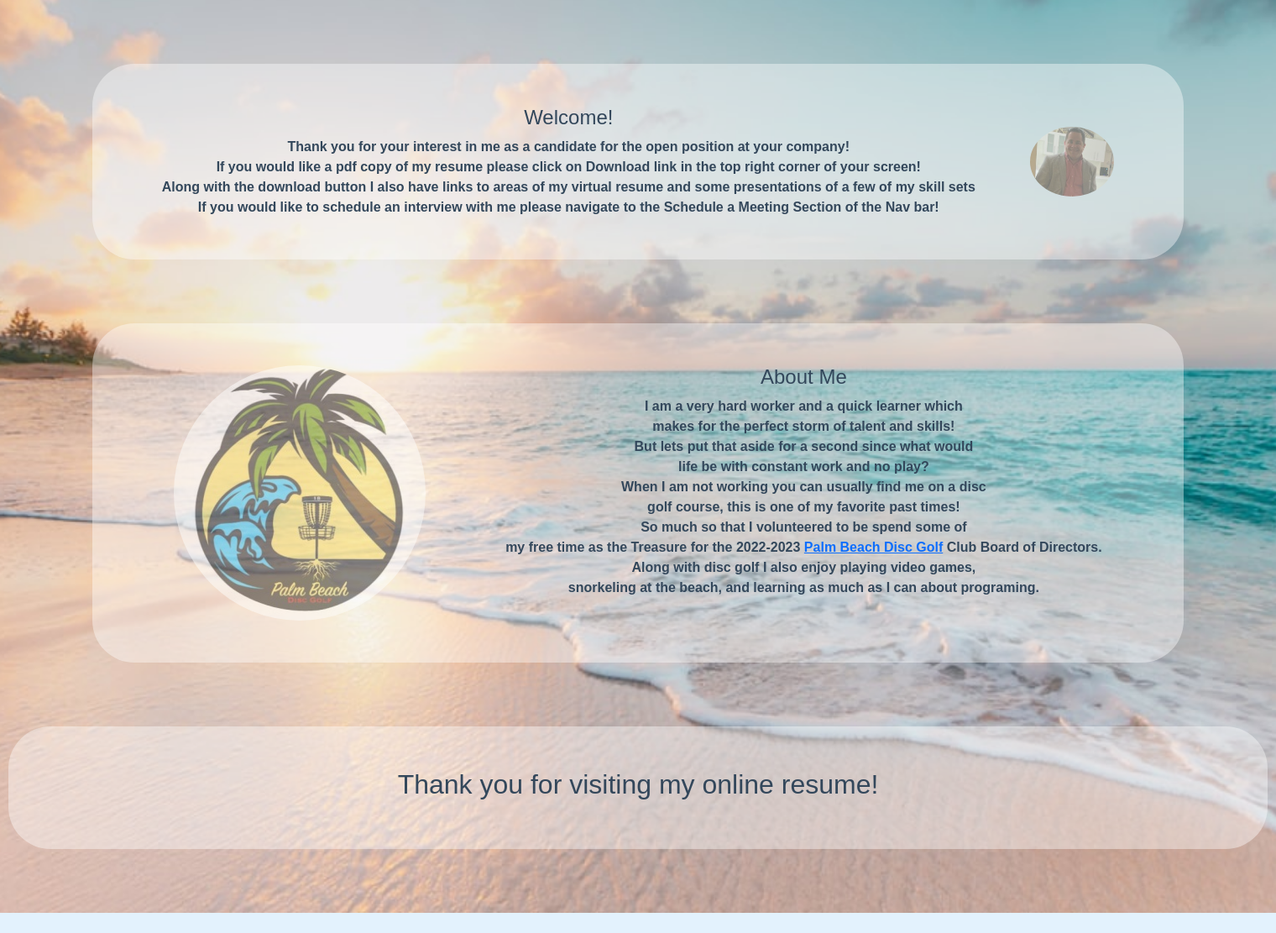
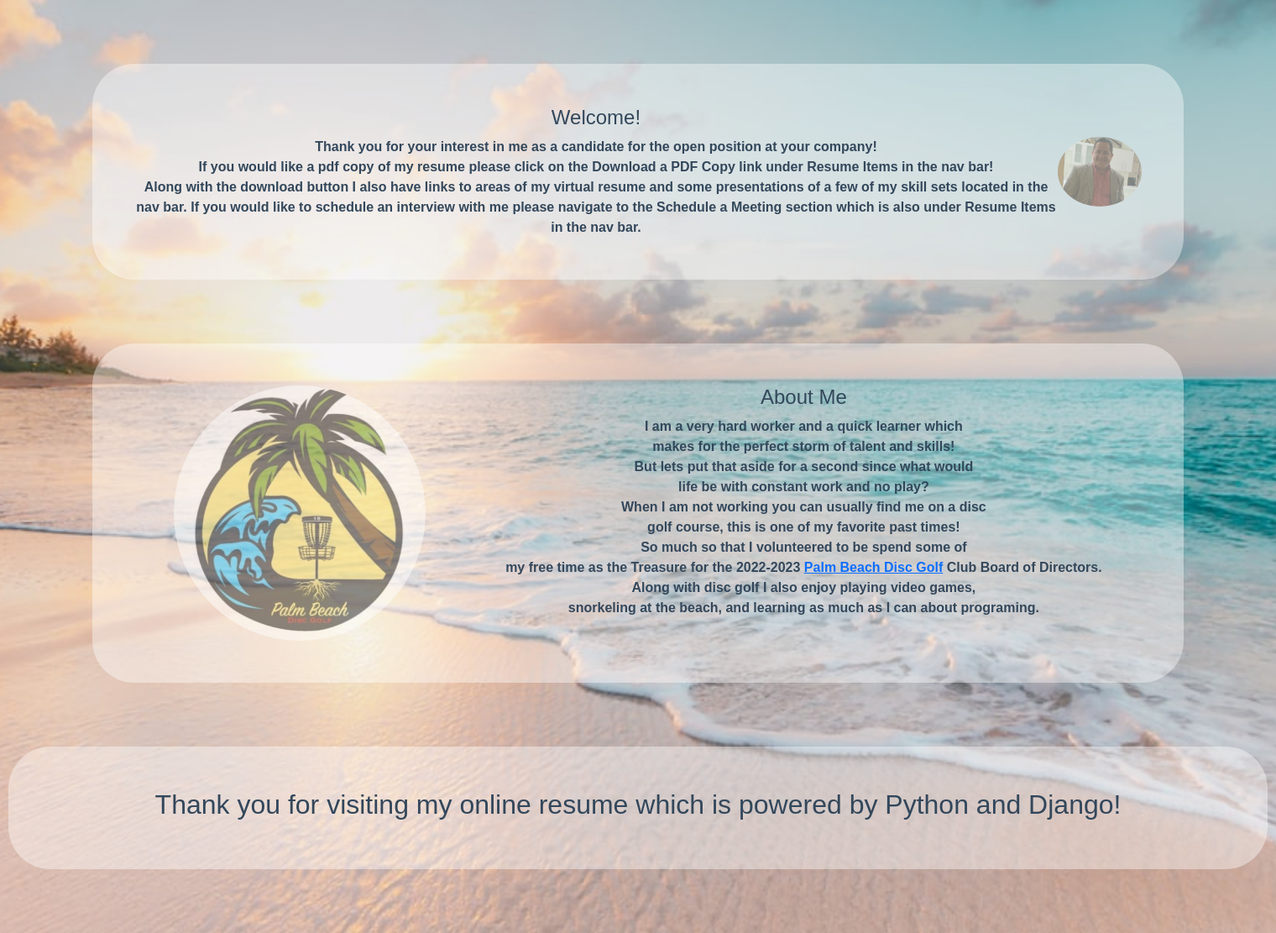
Before and after one commit to keberelf058725/resume_site, a Django app: page / in a window 1520 px wide. Shown: the part 86-1197 px from the top of the page at 84% size. Before the commit the page ends 1173 px from the top, so only its background shows below. Run offline with Django 4.2, Linux system fonts and the light colour scheme.

Commit message:
New commit

```diff
--- a/Resume/templates/home.html
+++ b/Resume/templates/home.html
@@ -8,12 +8,10 @@
     <div class="about" style="grid-area: one">
         <h4 style="text-align: center">Welcome!</h4>
         Thank you for your interest in me as a candidate for the open position at your company!<br>
-        If you would like a pdf copy of my resume please click on Download link in the top right corner of your
-        screen!<br>
+        If you would like a pdf copy of my resume please click on the Download a PDF Copy link under Resume Items in the nav bar!<br>
         Along with the download button I also have links to areas of my virtual resume and some presentations of a few
-        of my skill sets<br>
-        If you would like to schedule an interview with me please navigate to the Schedule a Meeting Section of the Nav
-        bar!
+        of my skill sets located in the nav bar.
+        If you would like to schedule an interview with me please navigate to the Schedule a Meeting section which is also under Resume Items in the nav bar.
 
     </div>
     <div class="my_img" style="grid-area: two">
@@ -36,7 +34,7 @@
     </div>
 </div>
 <div class="home_con_title">
-    <h2>Thank you for visiting my online resume!</h2>
+    <h2>Thank you for visiting my online resume which is powered by Python and Django!</h2>
 </div>
 </body>
 {% endblock %}
```
